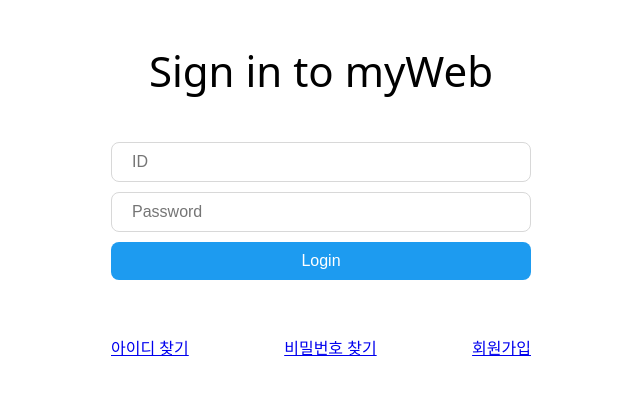
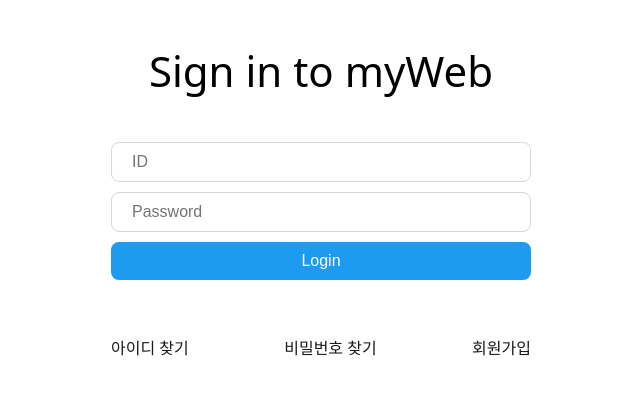
Before and after one commit to kim0tae/FE, a React (Vite) app: page /login in a window 1280 px wide. Shown: the top 394 px of the page, without its empty margins (319-959 px from the left). Built offline with nearby package versions, Linux system fonts and the light colour scheme.

Commit message:
[UPDATE] a 태그 스타일 추가

```diff
--- a/src/components/ui-components.ts
+++ b/src/components/styles/ui-components.ts
@@ -17,3 +17,20 @@ export const ColumnWrapper = styled.div`
   width: 420px;
   padding: 50px 0px;
 `;
+
+export const Input = styled.input`
+  padding: 10px 20px;
+  border: 1px solid #d8d8d8;
+  border-radius: 8px;
+  width: 100%;
+  font-size: 16px;
+  &[type='submit'] {
+    background-color: #1d9bf0;
+    color: white;
+    cursor: pointer;
+    &:hover {
+      opacity: 0.8;
+    }
+    border: none;
+  }
+`;
--- a/src/routes/login.tsx
+++ b/src/routes/login.tsx
@@ -2,13 +2,13 @@ import { useState } from 'react';
 import { styled } from 'styled-components';
 import { Link, useNavigate } from 'react-router-dom';
 
-import * as S from '../components/ui-components';
+import * as S from '../components/styles/ui-components';
 
-export const Title = styled.h1`
+const Title = styled.h1`
   font-size: 42px;
 `;
 
-export const Form = styled.form`
+const Form = styled.form`
   margin-top: 50px;
   margin-bottom: 10px;
   display: flex;
@@ -16,21 +16,10 @@ export const Form = styled.form`
   gap: 10px;
   width: 100%;
 `;
-export const Input = styled.input`
-  padding: 10px 20px;
-  border: 1px solid #d8d8d8;
-  border-radius: 8px;
-  width: 100%;
-  font-size: 16px;
-  &[type='submit'] {
-    background-color: #1d9bf0;
-    color: white;
-    cursor: pointer;
-    &:hover {
-      opacity: 0.8;
-    }
-    border: none;
-  }
+
+const ALink = styled.a`
+  color: #17191d;
+  text-decoration: none;
 `;
 
 export default function CreateAccount() {
@@ -40,14 +29,14 @@ export default function CreateAccount() {
       <S.ColumnWrapper>
         <Title>Sign in to myWeb</Title>
         <Form>
-          <Input name="email" placeholder="ID" type="email" required />
-          <Input name="email" placeholder="Password" type="password" required />
-          <Input type="submit" value={isLoading ? 'Loading...' : 'Login'} />
+          <S.Input name="email" placeholder="ID" type="email" required />
+          <S.Input name="email" placeholder="Password" type="password" required />
+          <S.Input type="submit" value={isLoading ? 'Loading...' : 'Login'} />
         </Form>
         <S.RowWrapper>
-          <Link to="/join">아이디 찾기</Link>
-          <Link to="/join">비밀번호 찾기</Link>
-          <Link to="/join">회원가입</Link>
+          <ALink href="/join">아이디 찾기</ALink>
+          <ALink href="/join">비밀번호 찾기</ALink>
+          <ALink href="/join">회원가입</ALink>
         </S.RowWrapper>
       </S.ColumnWrapper>
     </>
```
